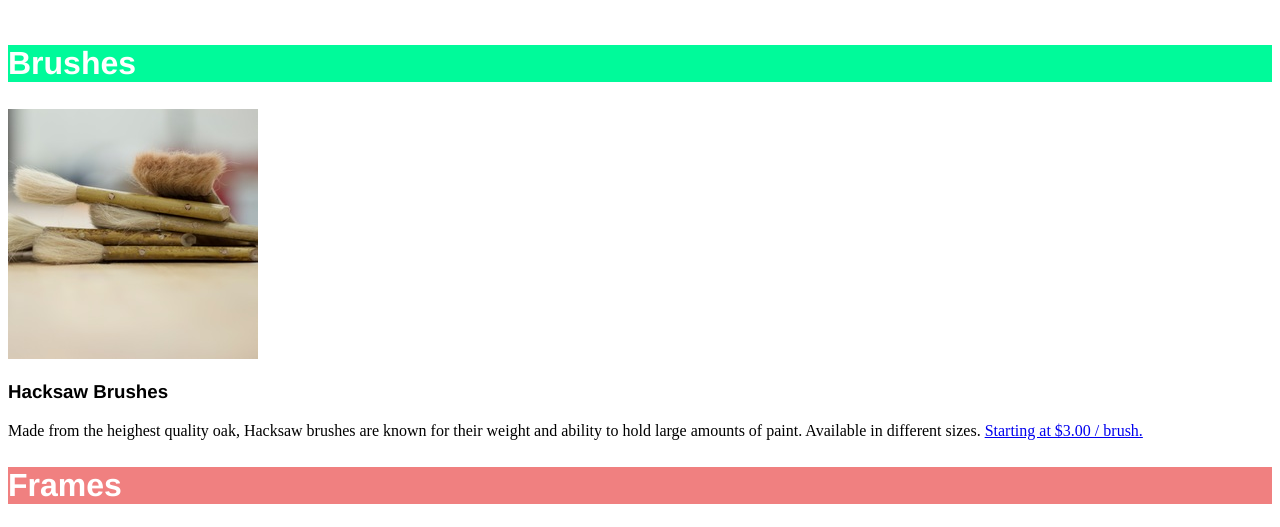
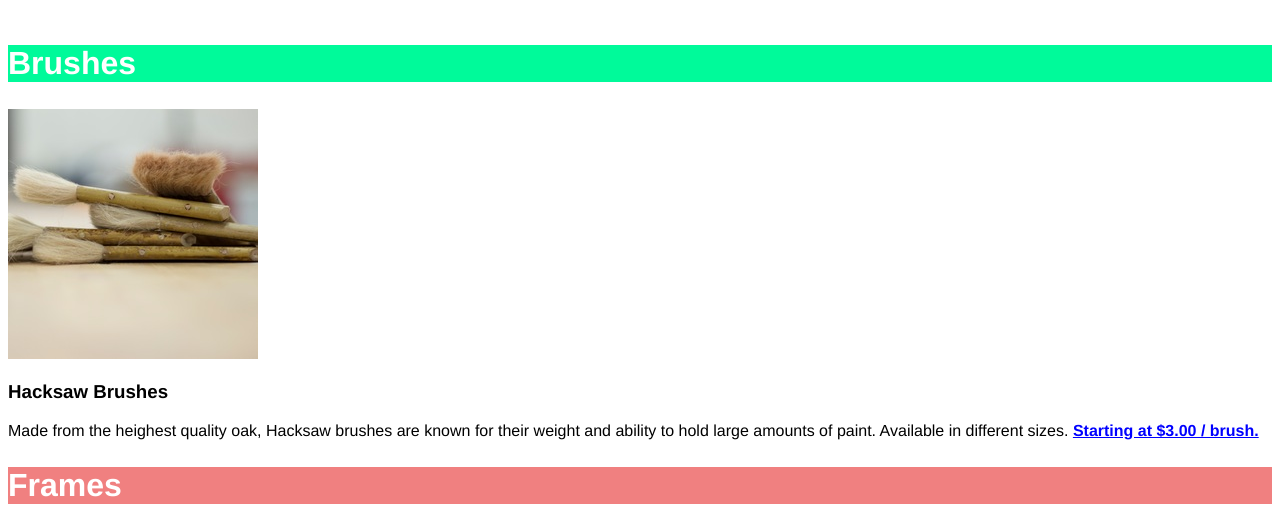
Before and after one commit to RobotTooth/dasmotos_arts_and_crafts, a plain HTML site: page index.html in a window 1280 px wide. Shown: the part 204-731 px from the top of the page. Drawn offline with Linux system fonts and the light colour scheme.

Commit message:
p and a element styling added

```diff
--- a/resources/css/index.css
+++ b/resources/css/index.css
@@ -27,3 +27,13 @@ h3 {
     font-family: Helvetica;
     font-weight: bold;
 }
+
+p {
+    font-family: Helvetica;
+}
+
+a {
+    font-family: Helvetica;
+    font-weight: bold;
+    color: blue;
+}
```
